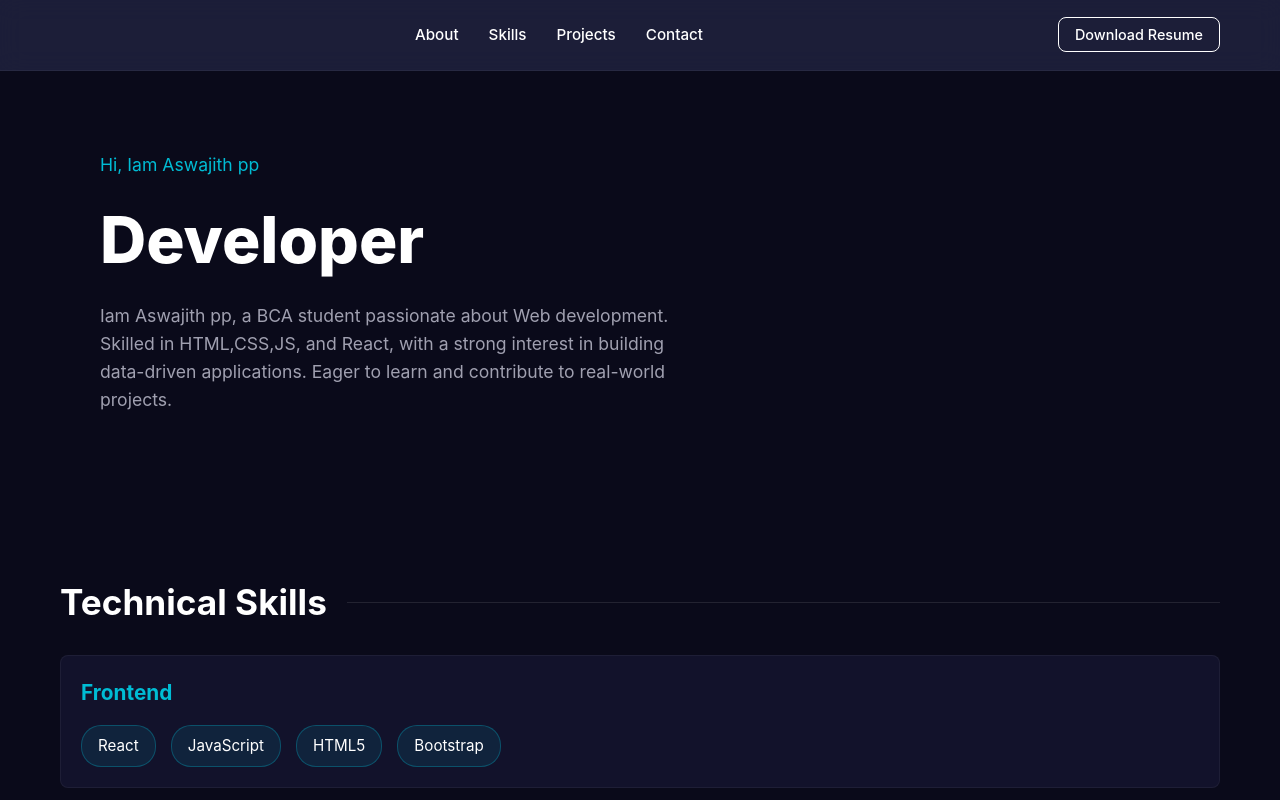
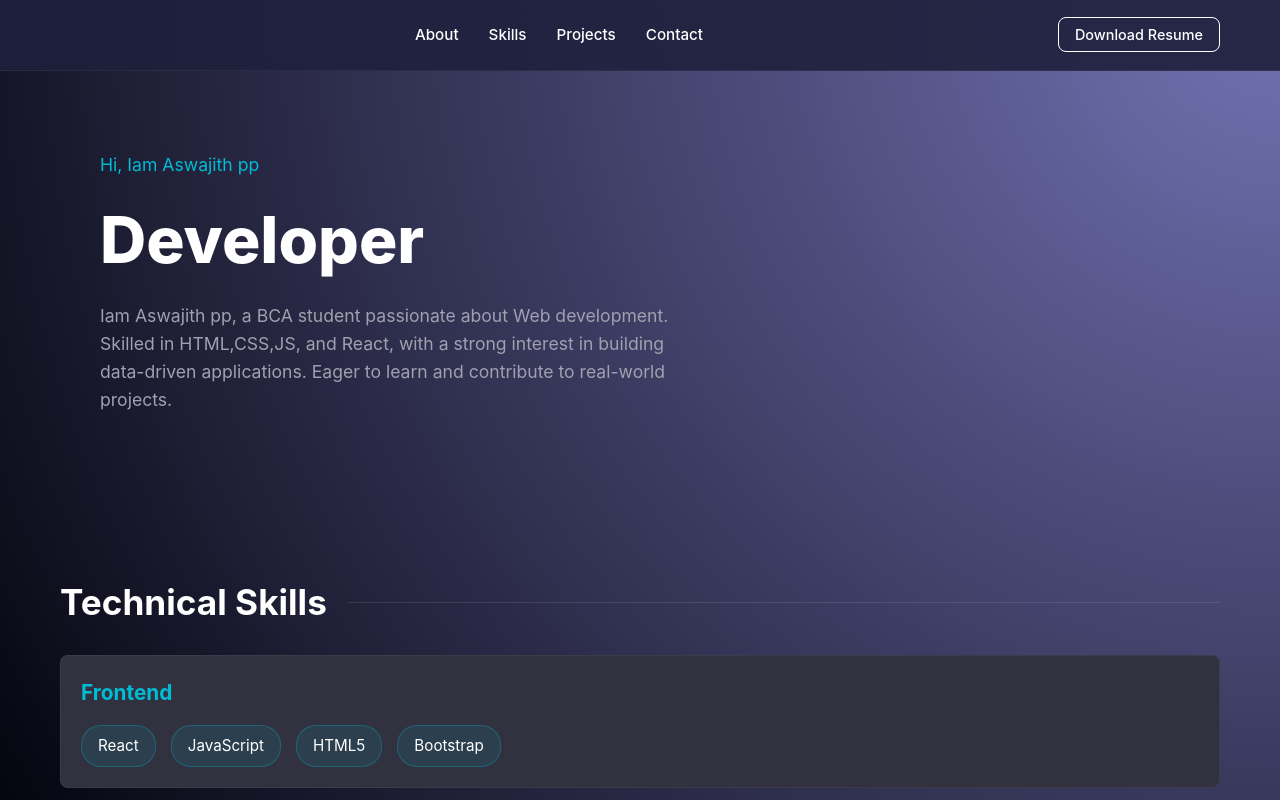
Before and after one commit to Aswajith2255/Personal_portfolio, a React (Vite) app in the folder frontend/: page / in a window 1280 px wide. Shown: the top 800 px of the page. Built offline with nearby package versions, Linux system fonts and the light colour scheme.

Commit message:
Update index.css

```diff
--- a/frontend/src/index.css
+++ b/frontend/src/index.css
@@ -1,6 +1,7 @@
 :root {
-  --bg-primary: #0a0a1a;
-  --bg-secondary: #12122b;
+  --bg-primary: #404c58;
+  --bg-gradient: radial-gradient(circle at top right, #7272b4 0%, #05050f 100%);
+  --bg-secondary: #31313f;
   --accent: #00bcd4;
   --text-primary: #ffffff;
   --text-secondary: #a0a0b0;
@@ -21,9 +22,11 @@ html {
 
 body {
   font-family: var(--font-base);
-  background-color: var(--bg-primary);
+  background: var(--bg-gradient);
+  background-attachment: fixed;
   color: var(--text-primary);
   line-height: 1.6;
+  min-height: 100vh;
 }
 
 a {
```
